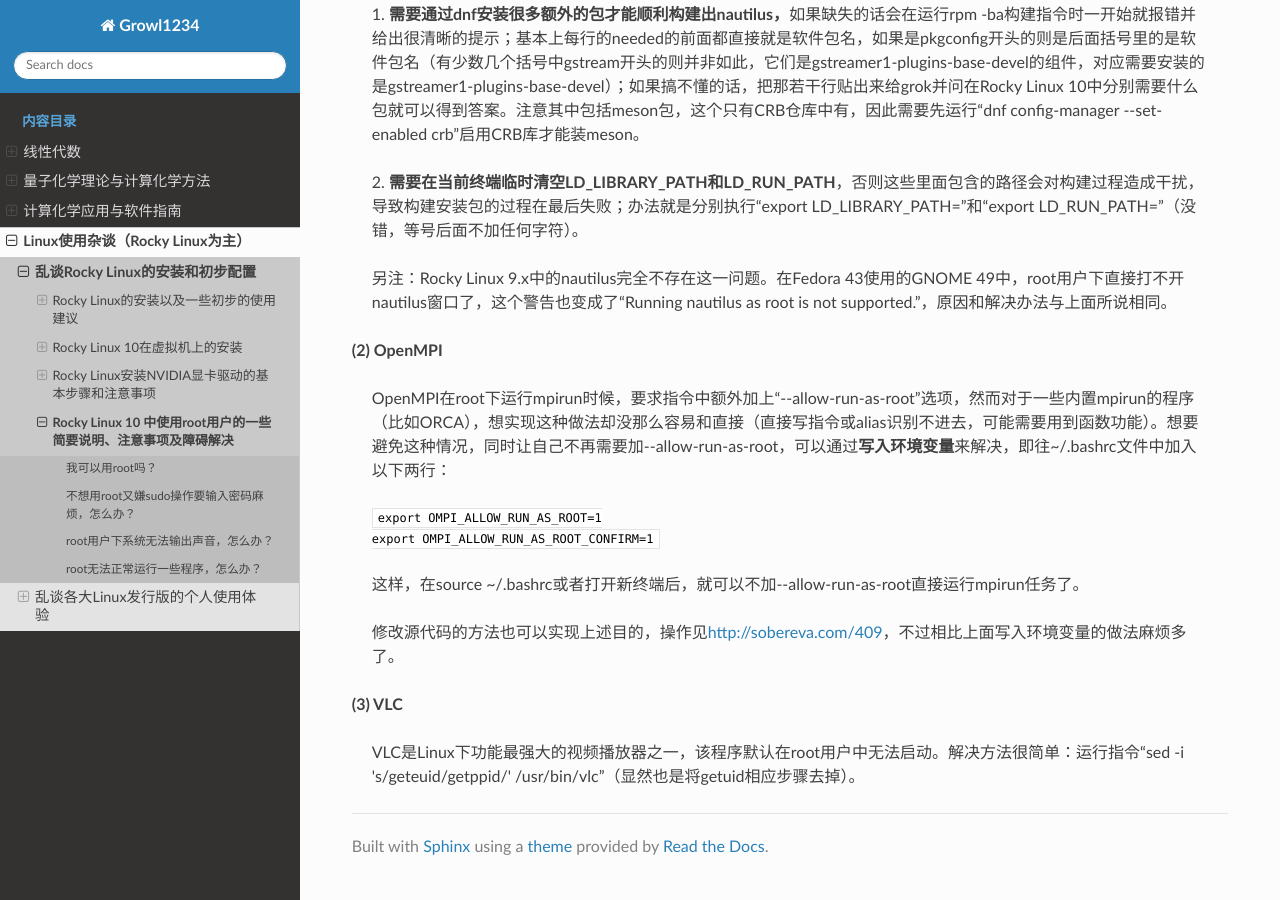
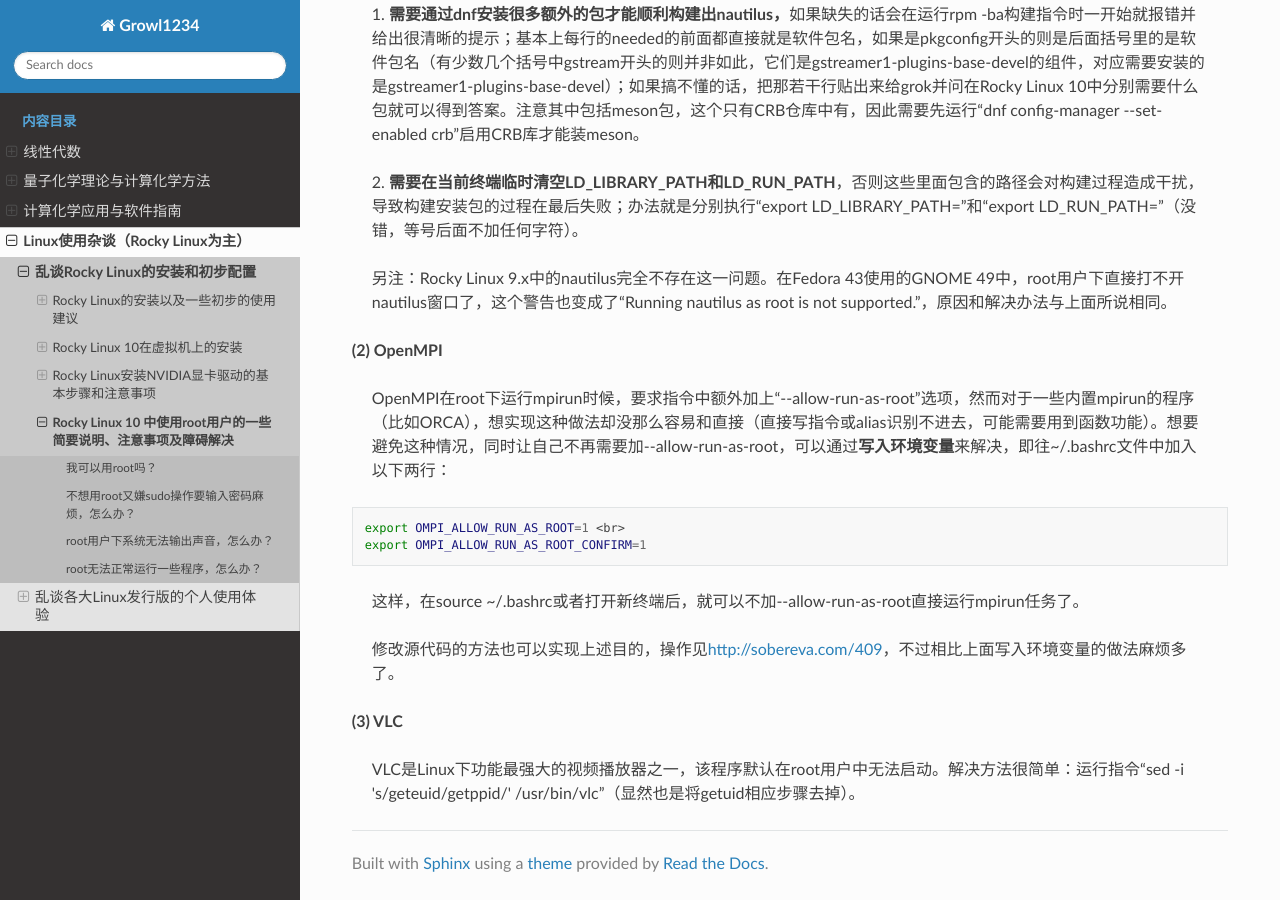
Before and after one commit to Growl1234/RTDProject, a Sphinx documentation site: the page built from source/linux/rocky/privillege.md, in a window 1280 px wide and 900 px high, scrolled down 1761 px. Built offline with Sphinx 7.4.7 and the Read the Docs theme 3.1.0, drawn with Linux system fonts in a browser that asks for light colours.

Commit message:
Update privillege.md

````diff
--- a/source/linux/rocky/privillege.md
+++ b/source/linux/rocky/privillege.md
@@ -66,10 +66,10 @@
 OpenMPI在root下运行mpirun时候，要求指令中额外加上“--allow-run-as-root”选项，然而对于一些内置mpirun的程序（比如ORCA），想实现这种做法却没那么容易和直接（直接写指令或alias识别不进去，可能需要用到函数功能）。想要避免这种情况，同时让自己不再需要加--allow-run-as-root，可以通过<strong>写入环境变量</strong>来解决，即往~/.bashrc文件中加入以下两行：
 </p>
 
-<pre style="margin-left: 20px; margin-right: 20px;"><code class="language-bash">
+```bash
 export OMPI_ALLOW_RUN_AS_ROOT=1 <br>
 export OMPI_ALLOW_RUN_AS_ROOT_CONFIRM=1
-</code></pre></p>
+```
 
 <p style="margin-left: 20px; margin-right: 20px;">
 这样，在source ~/.bashrc或者打开新终端后，就可以不加--allow-run-as-root直接运行mpirun任务了。
````
